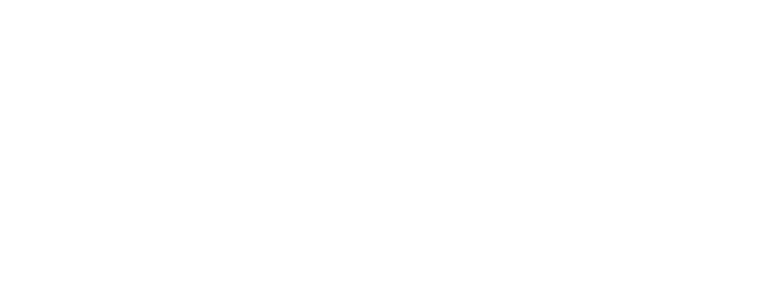
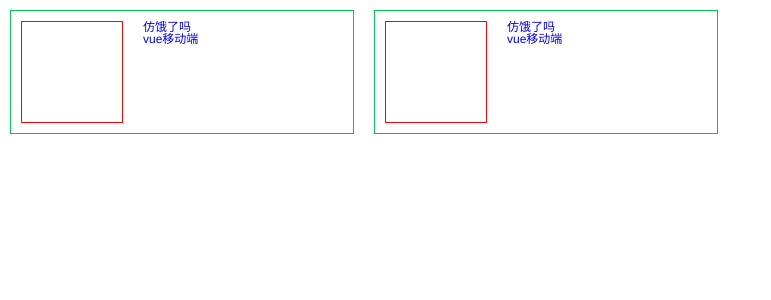
Before and after one commit to liangyonggang/mywebsite_vue, a Vue app: page /#/product in a window 1280 px wide. Shown: the top 300 px of the page, without its empty margins (0-771 px from the left). Built offline with nearby package versions, Linux system fonts and the light colour scheme.

Commit message:
作品页

```diff
--- a/index.html
+++ b/index.html
@@ -3,7 +3,7 @@
   <head>
     <meta charset="utf-8">
     <meta name="viewport" content="width=device-width,initial-scale=1.0">
-    <title>mywebsite_vue</title>
+    <title>泛白的天空</title>
     <link rel="stylesheet" href="static/css/reset.css">
   </head>
   <body>
--- a/src/components/home/home.vue
+++ b/src/components/home/home.vue
@@ -9,7 +9,7 @@
       <div class="content-container">
         <ul class="product">
           <li><span class="symbol">&gt;&gt;</span>个人介绍</li>
-          <li><span class="symbol">&gt;&gt;</span>作品</li>
+          <li @click="toProduct"><span class="symbol">&gt;&gt;</span>作品</li>
           <li><span class="symbol">&gt;&gt;</span>文章</li>
         </ul>
       </div>
@@ -37,6 +37,9 @@
     changeBackImg () {
       const random = Math.ceil(Math.random() * 4)
       this.$refs['backImg'].style.backgroundImage = "url('/static/img/" + random + ".jpg')"
+    },
+    toProduct () {
+      this.$router.push({path: '/product'})
     }
   }
 }
@@ -82,6 +85,7 @@
         text-align: center;
         border-bottom: 1px solid rgba(250, 250, 250, 0.5);
         padding-bottom: 10px;
+        cursor: pointer;
         h1{
           font-size: 20px;
           line-height: 25px;
--- /dev/null
+++ b/src/components/product/product.vue
@@ -0,0 +1,62 @@
+<template>
+  <div class="product">
+    <div class="product-inner">
+      <a href="http://liangyonggang.cn/sell">
+        <dl class="pro-item">
+          <dt></dt>
+          <dd>
+            <h2>仿饿了吗</h2>
+            <span>vue</span><span>移动端</span>
+          </dd>
+        </dl>
+      </a>
+      <a href="http://liangyonggang.cn/sell">
+        <dl class="pro-item">
+          <dt></dt>
+          <dd>
+            <h2>仿饿了吗</h2>
+            <span>vue</span><span>移动端</span>
+          </dd>
+        </dl>
+      </a>
+    </div>
+  </div>
+</template>
+
+<script>
+export default {
+  name: 'product'
+}
+</script>
+
+<style scoped lang="stylus">
+  .product{
+    padding: 10px;
+    .product-inner{
+      .pro-item{
+        margin-right: 20px;
+        margin-bottom: 20px;
+        padding: 10px;
+        display: inline-block;
+        border: 1px solid #00c850;
+        dt{
+          float: left;
+          width: 100px;
+          height: 100px;
+          border: 1px solid red;
+        }
+        dd{
+          float: left;
+          margin-left: 20px;
+          width: 200px;
+        }
+      }
+    }
+  }
+  .clearfix:before,.clearfix:after{
+    content:"";
+    display:table;
+    clear:both;
+    height:0;
+  }
+</style>
--- a/src/router/index.js
+++ b/src/router/index.js
@@ -1,6 +1,7 @@
 import Vue from 'vue'
 import Router from 'vue-router'
 import home from '@/components/home/home'
+import product from '@/components/product/product'
 
 Vue.use(Router)
 
@@ -9,6 +10,10 @@
     {
       path: '/',
       component: home
+    },
+    {
+      path: '/product',
+      component: product
     }
   ]
 })
```
